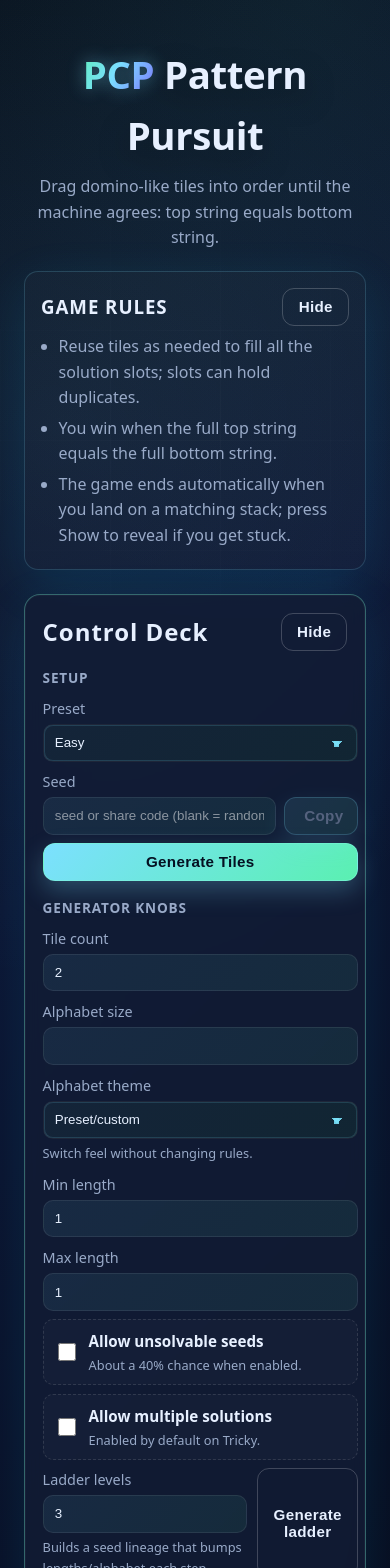
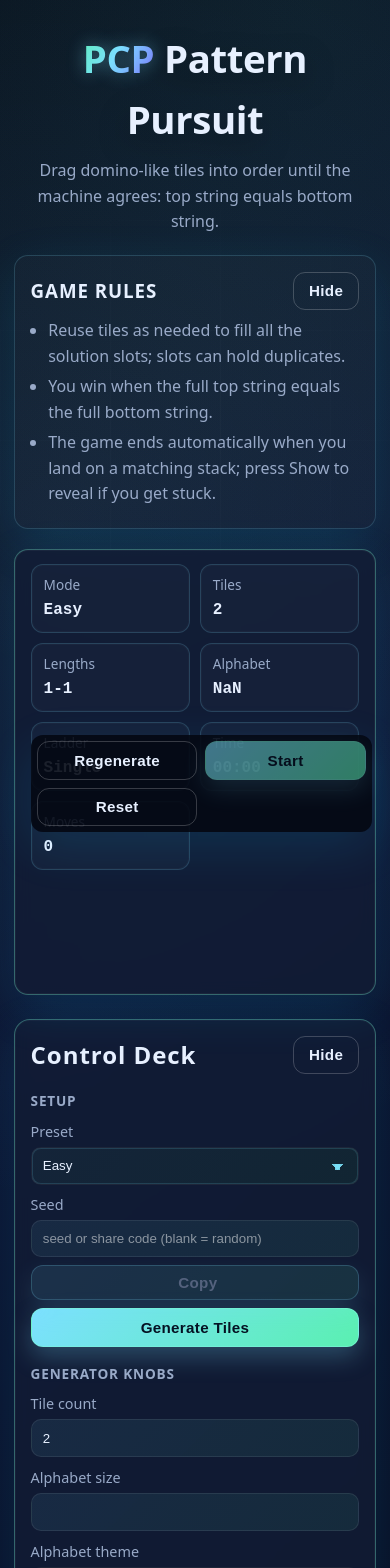
Before and after one commit to Forest904/PCP-Pattern-Pursuit, a React (Vite) app in the folder apps/web/: page / in a window 390 px wide. Shown: the top 1568 px of the page. Built offline with nearby package versions, Linux system fonts and the light colour scheme; what @pcp/pattern-engine would draw is missing.

Commit message:
mobile friendly ui

```diff
--- a/apps/web/src/App.css
+++ b/apps/web/src/App.css
@@ -101,6 +101,54 @@ body {
   gap: 0.5rem;
   flex-wrap: wrap;
   justify-content: center;
+}
+
+.status-hud {
+  background: var(--panel);
+  border: 1px solid var(--outline);
+  border-radius: 14px;
+  padding: 0.9rem 1rem;
+  margin: 0 0 1rem;
+  display: grid;
+  grid-template-columns: 1fr auto;
+  gap: 0.75rem;
+  align-items: stretch;
+  box-shadow: var(--shadow), inset 0 0 0 1px rgba(255, 255, 255, 0.04);
+  backdrop-filter: blur(8px);
+}
+
+.hud-grid {
+  display: grid;
+  grid-template-columns: repeat(auto-fit, minmax(140px, 1fr));
+  gap: 0.6rem;
+}
+
+.hud-card {
+  background: rgba(255, 255, 255, 0.02);
+  border: 1px solid rgba(124, 224, 255, 0.18);
+  border-radius: 12px;
+  padding: 0.55rem 0.75rem;
+  display: flex;
+  flex-direction: column;
+  gap: 0.15rem;
+  box-shadow: inset 0 0 0 1px rgba(255, 255, 255, 0.02);
+}
+
+.hud-card span {
+  color: var(--muted);
+  font-size: 0.85rem;
+}
+
+.hud-card strong {
+  font-family: "IBM Plex Mono", monospace;
+}
+
+.hud-actions {
+  display: grid;
+  grid-auto-flow: column;
+  grid-auto-columns: 1fr;
+  gap: 0.5rem;
+  align-self: center;
 }
 
 .setup-row {
@@ -296,7 +344,7 @@ body {
 
 .ladder-nav {
   display: grid;
-  grid-template-columns: repeat(auto-fit, minmax(140px, 1fr));
+  grid-template-columns: repeat(auto-fit, minmax(120px, 1fr));
   gap: 0.5rem;
   margin-top: 0.45rem;
 }
@@ -396,7 +444,7 @@ body {
   justify-content: center;
   padding: 0.65rem;
   font-weight: 700;
-  font-size: 1.05rem;
+  font-size: clamp(0.95rem, 2vw, 1.05rem);
   font-family: "IBM Plex Mono", monospace;
   letter-spacing: 0.04em;
   color: var(--ink);
@@ -414,6 +462,11 @@ body {
 .tile-card__divider {
   height: 1px;
   background: rgba(122, 246, 214, 0.35);
+}
+
+.tile-card--active {
+  outline: 2px solid var(--accent);
+  box-shadow: 0 12px 32px rgba(90, 240, 177, 0.25), 0 10px 25px rgba(124, 224, 255, 0.12);
 }
 
 .solution {
@@ -436,6 +489,9 @@ body {
   justify-content: stretch;
   flex-wrap: nowrap;
   overflow-x: auto;
+  scroll-snap-type: x proximity;
+  padding-bottom: 0.35rem;
+  overscroll-behavior-x: contain;
 }
 
 .solution__slot {
@@ -446,6 +502,7 @@ body {
   max-width: 200px;
   flex: 0 1 clamp(110px, calc(100% / var(--slot-count, 1)), 200px);
   width: clamp(110px, calc(100% / var(--slot-count, 1)), 200px);
+  scroll-snap-align: start;
   display: flex;
   flex-direction: column;
   gap: 0.55rem;
@@ -695,6 +752,7 @@ button.start-button {
   min-width: clamp(20px, calc(40px / var(--slot-count, 1)), 60px);
   flex: 0 0 clamp(20px, calc(40px / var(--slot-count, 1)), 60px);
   display: flex;
+  cursor: pointer;
   align-items: center;
   justify-content: center;
   padding: 0;
@@ -721,6 +779,26 @@ button.start-button {
   opacity: 0.75;
 }
 
+.solution--selecting .solution__dropzone,
+.solution__dropzone--active {
+  opacity: 1;
+  border-color: rgba(90, 240, 177, 0.6);
+  background: rgba(90, 240, 177, 0.08);
+  box-shadow: 0 8px 30px rgba(90, 240, 177, 0.12);
+}
+
+.solution--selecting .solution__slot,
+.solution__slot--ready {
+  border-color: rgba(124, 224, 255, 0.45);
+  box-shadow: 0 10px 30px rgba(124, 224, 255, 0.12);
+}
+
+.selection-badge {
+  background: linear-gradient(120deg, rgba(124, 224, 255, 0.22), rgba(90, 240, 177, 0.22));
+  border: 1px solid rgba(124, 224, 255, 0.45);
+  color: var(--ink);
+}
+
 .tile-card--small {
   height: 160px;
   width: min(120%, 200px);
@@ -738,3 +816,102 @@ button.start-button {
   white-space: nowrap;
   border: 0;
 }
+@media (max-width: 820px) {
+  .app {
+    padding: 1.75rem 1.1rem 2.25rem;
+  }
+
+  .status-hud {
+    grid-template-columns: 1fr;
+    position: sticky;
+    top: 0.5rem;
+    z-index: 5;
+  }
+
+  .hud-actions {
+    grid-auto-flow: row;
+    grid-template-columns: repeat(auto-fit, minmax(140px, 1fr));
+    width: 100%;
+  }
+
+  .setup-panel {
+    padding: 1rem;
+  }
+
+  .setup-header {
+    flex-wrap: wrap;
+  }
+}
+
+@media (max-width: 700px) {
+  .seed-input-row {
+    grid-template-columns: 1fr;
+  }
+
+  .seed-copy {
+    width: 100%;
+    justify-content: center;
+  }
+
+  .ladder-row,
+  .toggle-grid,
+  .knob-grid {
+    grid-template-columns: 1fr;
+  }
+
+  .tile-card {
+    height: 150px;
+  }
+
+  .tile-card--small {
+    height: 140px;
+  }
+
+  .solution__slot {
+    min-width: clamp(180px, 78vw, 220px);
+    flex: 0 0 clamp(180px, 78vw, 220px);
+  }
+
+  .solution__dropzone {
+    min-width: 34px;
+    flex: 0 0 34px;
+  }
+
+  .message-inline {
+    width: 100%;
+    margin-left: 0;
+    flex-wrap: wrap;
+  }
+}
+
+@media (max-width: 540px) {
+  .app {
+    padding: 1.25rem 0.85rem 1.75rem;
+  }
+
+  .board {
+    padding: 1rem;
+  }
+
+  .hud-actions {
+    position: sticky;
+    bottom: 0.75rem;
+    background: rgba(5, 9, 20, 0.9);
+    padding: 0.4rem;
+    border-radius: 12px;
+    box-shadow: var(--shadow);
+  }
+
+  .solution__slot {
+    min-width: clamp(200px, 90vw, 240px);
+  }
+
+  .solution__dropzone {
+    min-width: 40px;
+    flex: 0 0 40px;
+  }
+
+  .solution__actions {
+    grid-template-columns: 1fr;
+  }
+}
--- a/apps/web/src/App.tsx
+++ b/apps/web/src/App.tsx
@@ -1,4 +1,4 @@
-import { Fragment, useEffect, useState, type CSSProperties } from "react";
+import { Fragment, useEffect, useState, type CSSProperties, type KeyboardEvent } from "react";
 import {
   PRESETS,
   type AlphabetTheme,
@@ -15,6 +15,7 @@ type Status = "idle" | "playing" | "solved" | "unsolved";
 
 type DragState = {
   draggingId: string | null;
+  selectedId: string | null;
 };
 
 type KnobState = {
@@ -216,7 +217,7 @@ function App() {
   const [moves, setMoves] = useState(0);
   const [startTime, setStartTime] = useState<number | null>(null);
   const [elapsed, setElapsed] = useState(0);
-  const [drag, setDrag] = useState<DragState>({ draggingId: null });
+  const [drag, setDrag] = useState<DragState>({ draggingId: null, selectedId: null });
   const [message, setMessage] = useState<string>("Generate a puzzle to begin.");
   const [showPanel, setShowPanel] = useState(true);
   const [showBrief, setShowBrief] = useState(true);
@@ -234,6 +235,7 @@ function App() {
     setMoves(0);
     setElapsed(0);
     setStartTime(null);
+    setDrag({ draggingId: null, selectedId: null });
   };
 
   const handleGenerate = () => {
@@ -258,10 +260,10 @@ function App() {
       !next.solvable
         ? "This seed is unsolvable."
         : next.settings.allowUnsolvable
-        ? "Press Start - this seed might be unsolvable."
+        ? "Press Start or drop a tile - this seed might be unsolvable."
         : next.settings.forceUnique
-          ? "Press Start to play."
-          : "Press Start - multiple solutions may exist.",
+          ? "Start or drop a tile to play."
+          : "Start or drop a tile - multiple solutions may exist.",
     );
     setSeedInput(formatSeedPayload(next.seed, effectivePreset, appliedKnobs));
     setCopied(false);
@@ -325,7 +327,7 @@ function App() {
         : firstPuzzle.settings.allowUnsolvable
           ? `Ladder level 1/${levels}. Might be unsolvable.`
           : firstPuzzle.settings.forceUnique
-            ? `Ladder level 1/${levels}. Press Start.`
+            ? `Ladder level 1/${levels}. Start or drop a tile.`
             : `Ladder level 1/${levels}. Multiple solutions allowed.`,
     );
     setSeedInput(formatSeedPayload(baseSeed, effectivePreset, settingsToKnobs(firstPuzzle.settings), levels));
@@ -340,8 +342,9 @@ function App() {
     setElapsed(0);
     setStartTime(Date.now());
     setStatus("playing");
+    setDrag({ draggingId: null, selectedId: null });
     if (!puzzle.solvable) {
-      setMessage("Explore the tiles — this seed is unsolvable.");
+      setMessage("Explore the tiles - this seed is unsolvable.");
     } else if (puzzle.settings.allowUnsolvable) {
       setMessage("Arrange the tiles below. Heads up: this seed might be impossible.");
     } else if (!puzzle.settings.forceUnique) {
@@ -364,8 +367,15 @@ function App() {
   };
 
   const placeTile = (targetIndex: number, mode: "insert" | "replace") => {
-    const currentId = drag.draggingId;
-    if (!currentId || !puzzle || status !== "playing") return;
+    const currentId = drag.draggingId ?? drag.selectedId;
+    if (!currentId || !puzzle) return;
+
+    if (status !== "playing") {
+      setStatus("playing");
+      if (startTime === null) {
+        setStartTime(Date.now());
+      }
+    }
 
     setSlots((prev) => {
       let next = [...prev];
@@ -385,12 +395,28 @@ function App() {
       return next;
     });
     setMoves((m) => m + 1);
-    setDrag({ draggingId: null });
-    setStatus("playing");
+    setDrag({ draggingId: null, selectedId: null });
   };
 
   const onDropInsert = (index: number) => placeTile(index, "insert");
   const onDropReplace = (index: number) => placeTile(index, "replace");
+
+  const handleTileSelect = (tileId: string) => {
+    if (!puzzle) return;
+    setDrag((prev) => ({ draggingId: null, selectedId: prev.selectedId === tileId ? null : tileId }));
+  };
+
+  const handleTileKeyDown = (event: KeyboardEvent<HTMLDivElement>, tileId: string) => {
+    if (event.key !== "Enter" && event.key !== " ") return;
+    event.preventDefault();
+    handleTileSelect(tileId);
+  };
+
+  const handleZoneKey = (event: KeyboardEvent<HTMLDivElement>, index: number, mode: "insert" | "replace") => {
+    if (event.key !== "Enter" && event.key !== " ") return;
+    event.preventDefault();
+    placeTile(index, mode);
+  };
 
   useEffect(() => {
     if (!puzzle) return;
@@ -412,7 +438,7 @@ function App() {
         : nextPuzzle.settings.allowUnsolvable
           ? `Ladder level ${clamped + 1}/${ladder.puzzles.length}. Might be unsolvable.`
           : nextPuzzle.settings.forceUnique
-            ? `Ladder level ${clamped + 1}/${ladder.puzzles.length}. Press Start.`
+            ? `Ladder level ${clamped + 1}/${ladder.puzzles.length}. Start or drop a tile.`
             : `Ladder level ${clamped + 1}/${ladder.puzzles.length}. Multiple solutions allowed.`,
     );
     setSeedInput(
@@ -433,6 +459,7 @@ function App() {
       setMessage("This instance is unsolvable.");
     }
     setStartTime(null);
+    setDrag({ draggingId: null, selectedId: null });
   };
 
   const onClearSolution = () => {
@@ -440,6 +467,7 @@ function App() {
     setSlots([]);
     setMessage("Solution row cleared.");
     setStatus("playing");
+    setDrag({ draggingId: null, selectedId: null });
   };
 
   const onShareSeed = async () => {
@@ -470,6 +498,7 @@ function App() {
     setElapsed(0);
     setStartTime(null);
     setStatus("idle");
+    setDrag({ draggingId: null, selectedId: null });
     if (puzzle) {
       setSlots([]);
       setMessage("Stats reset. Ready when you are.");
@@ -482,6 +511,14 @@ function App() {
   const slotVars: CSSProperties = {
     ["--slot-count" as string]: slotCount,
   };
+  const activeTileCount = puzzle ? puzzle.settings.tileCount : knobs.tileCount;
+  const activeLengths = puzzle
+    ? `${puzzle.settings.minLength}-${puzzle.settings.maxLength}`
+    : `${knobs.minLength}-${knobs.maxLength}`;
+  const activeAlphabet = puzzle ? puzzle.settings.alphabet.length : knobs.alphabetSize;
+  const ladderLabel = ladder ? `${ladder.index + 1}/${ladder.puzzles.length}` : "Single";
+  const hasActiveTile = Boolean(drag.draggingId || drag.selectedId);
+  const selectedTile = puzzle?.tiles.find((tile) => tile.id === drag.selectedId);
 
   return (
     <div className="app">
@@ -518,6 +555,50 @@ function App() {
           </div>
         </section>
       )}
+
+      <section className="status-hud">
+        <div className="hud-grid">
+          <div className="hud-card">
+            <span>Mode</span>
+            <strong>{presetLabels[preset]}</strong>
+          </div>
+          <div className="hud-card">
+            <span>Tiles</span>
+            <strong>{activeTileCount}</strong>
+          </div>
+          <div className="hud-card">
+            <span>Lengths</span>
+            <strong>{activeLengths}</strong>
+          </div>
+          <div className="hud-card">
+            <span>Alphabet</span>
+            <strong>{activeAlphabet}</strong>
+          </div>
+          <div className="hud-card">
+            <span>Ladder</span>
+            <strong>{ladderLabel}</strong>
+          </div>
+          <div className="hud-card">
+            <span>Time</span>
+            <strong>{formatTime(elapsed)}</strong>
+          </div>
+          <div className="hud-card">
+            <span>Moves</span>
+            <strong>{moves}</strong>
+          </div>
+        </div>
+        <div className="hud-actions">
+          <button className="ghost" onClick={handleGenerate}>
+            Regenerate
+          </button>
+          <button className="primary" onClick={handleStart} disabled={!puzzle}>
+            Start
+          </button>
+          <button className="ghost" onClick={onResetStats}>
+            Reset
+          </button>
+        </div>
+      </section>
 
       <section className="setup-row">
         {showPanel ? (
@@ -812,26 +893,34 @@ function App() {
                 <h3>Available Tiles</h3>
               </div>
               <div className="tray__cards">
-                {puzzle.tiles.map((tile) => (
+                {puzzle.tiles.map((tile) => {
+                  const isActive = drag.draggingId === tile.id || drag.selectedId === tile.id;
+                  return (
                     <div
                       key={tile.id}
-                    className="tile-card"
-                    draggable={status === "playing"}
-                    onDragStart={() => setDrag({ draggingId: tile.id })}
-                    onDragEnd={() => setDrag({ draggingId: null })}
+                      className={`tile-card ${isActive ? "tile-card--active" : ""}`}
+                      draggable={Boolean(puzzle)}
+                      onDragStart={() => setDrag({ draggingId: tile.id, selectedId: tile.id })}
+                      onDragEnd={() => setDrag({ draggingId: null, selectedId: null })}
+                      onClick={() => handleTileSelect(tile.id)}
+                      onKeyDown={(event) => handleTileKeyDown(event, tile.id)}
+                      role="button"
+                      tabIndex={0}
+                      aria-pressed={drag.selectedId === tile.id}
                     >
                       <div className="tile-card__half tile-card__half--top">{tile.top}</div>
                       <div className="tile-card__divider" />
                       <div className="tile-card__half tile-card__half--bottom">{tile.bottom}</div>
                     </div>
-                ))}
+                  );
+                })}
               </div>
             </div>
 
-            <div className="solution">
+            <div className={`solution ${hasActiveTile ? "solution--selecting" : ""}`}>
                 <div className="solution__header">
                   <h3>Solution</h3>
-                  <p className="hint">Drop tiles here; drag between tiles to insert and reorder.</p>
+                  <p className="hint">Drag or tap tiles to place; tap between tiles to insert or reorder.</p>
                   <div className="message-inline">
                     {status === "solved" ? (
                       <div className="victory-banner">
@@ -853,6 +942,11 @@ function App() {
                         )}
                         {!puzzle?.settings.forceUnique && <span className="badge neon">Multiple answers</span>}
                         {status === "unsolved" && <span className="badge warn big">Unsolvable</span>}
+                        {selectedTile && (
+                          <span className="badge neon selection-badge">
+                            Selected: {selectedTile.top}/{selectedTile.bottom}
+                          </span>
+                        )}
                         {message && <strong>{message}</strong>}
                       </>
                     )}
@@ -861,9 +955,17 @@ function App() {
               <div className="solution__slots" style={slotVars}>
                 {slots.length === 0 && (
                   <div
-                    className="solution__dropzone solution__dropzone--solo"
+                    className={`solution__dropzone solution__dropzone--solo ${hasActiveTile ? "solution__dropzone--active" : ""}`}
                     onDragOver={(e) => e.preventDefault()}
-                    onDrop={() => onDropInsert(0)}
+                    onDrop={(e) => {
+                      e.preventDefault();
+                      onDropInsert(0);
+                    }}
+                    onClick={() => onDropInsert(0)}
+                    onKeyDown={(event) => handleZoneKey(event, 0, "insert")}
+                    role="button"
+                    tabIndex={0}
+                    aria-label="Place the first tile"
                   >
                     <span className="sr-only">Place the first tile</span>
                   </div>
@@ -873,17 +975,33 @@ function App() {
                   return (
                     <Fragment key={`${id}-${idx}`}>
                       <div
-                        className="solution__dropzone"
+                        className={`solution__dropzone ${hasActiveTile ? "solution__dropzone--active" : ""}`}
                         onDragOver={(e) => e.preventDefault()}
-                        onDrop={() => onDropInsert(idx)}
+                        onDrop={(e) => {
+                          e.preventDefault();
+                          onDropInsert(idx);
+                        }}
+                        onClick={() => onDropInsert(idx)}
+                        onKeyDown={(event) => handleZoneKey(event, idx, "insert")}
+                        role="button"
+                        tabIndex={0}
+                        aria-label={`Insert before slot ${idx + 1}`}
                       >
                         <span className="sr-only">Insert before slot {idx + 1}</span>
                       </div>
 
                       <div
-                        className="solution__slot"
+                        className={`solution__slot ${hasActiveTile ? "solution__slot--ready" : ""}`}
                         onDragOver={(e) => e.preventDefault()}
-                        onDrop={() => onDropReplace(idx)}
+                        onDrop={(e) => {
+                          e.preventDefault();
+                          onDropReplace(idx);
+                        }}
+                        onClick={() => onDropReplace(idx)}
+                        onKeyDown={(event) => handleZoneKey(event, idx, "replace")}
+                        role="button"
+                        tabIndex={0}
+                        aria-label={`Place in slot ${idx + 1}`}
                       >
                         <div className="slot__label">Slot {idx + 1}</div>
                         {tile ? (
@@ -899,9 +1017,17 @@ function App() {
 
                       {idx === slots.length - 1 && (
                         <div
-                          className="solution__dropzone"
+                          className={`solution__dropzone ${hasActiveTile ? "solution__dropzone--active" : ""}`}
                           onDragOver={(e) => e.preventDefault()}
-                          onDrop={() => onDropInsert(idx + 1)}
+                          onDrop={(e) => {
+                            e.preventDefault();
+                            onDropInsert(idx + 1);
+                          }}
+                          onClick={() => onDropInsert(idx + 1)}
+                          onKeyDown={(event) => handleZoneKey(event, idx + 1, "insert")}
+                          role="button"
+                          tabIndex={0}
+                          aria-label={`Insert after slot ${idx + 1}`}
                         >
                           <span className="sr-only">Insert after slot {idx + 1}</span>
                         </div>
```
Lines whose indentation alone changed are shown as unchanged.
